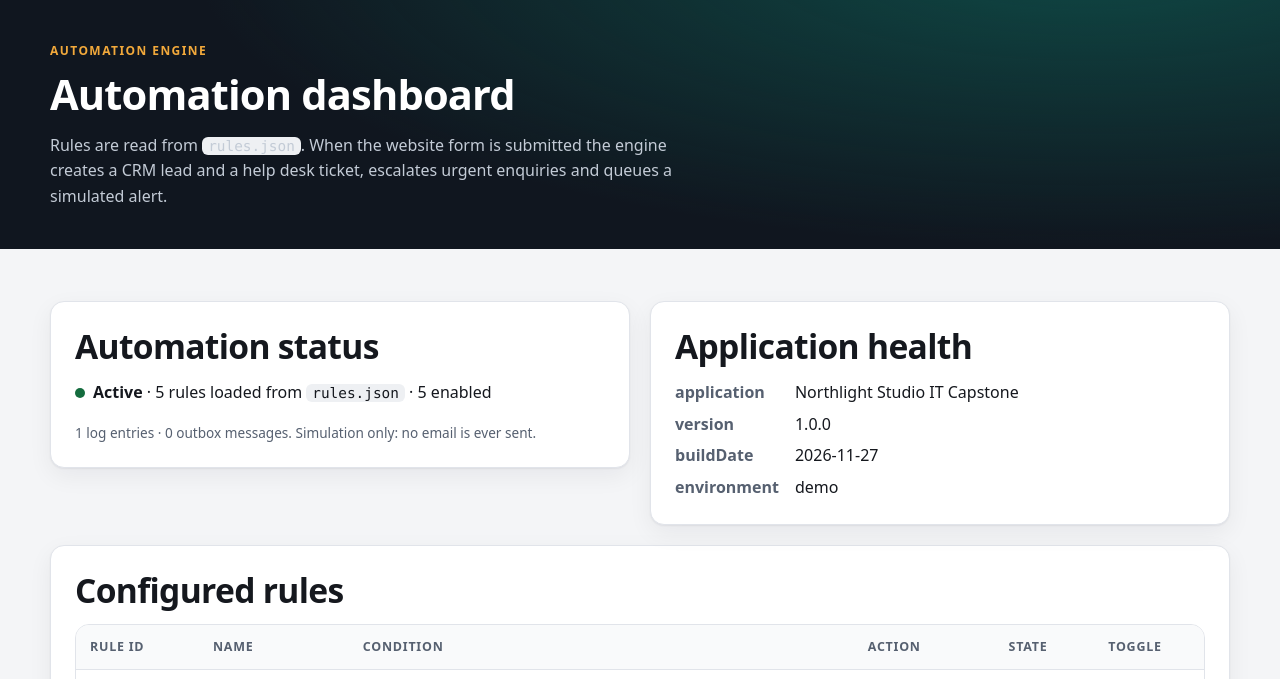
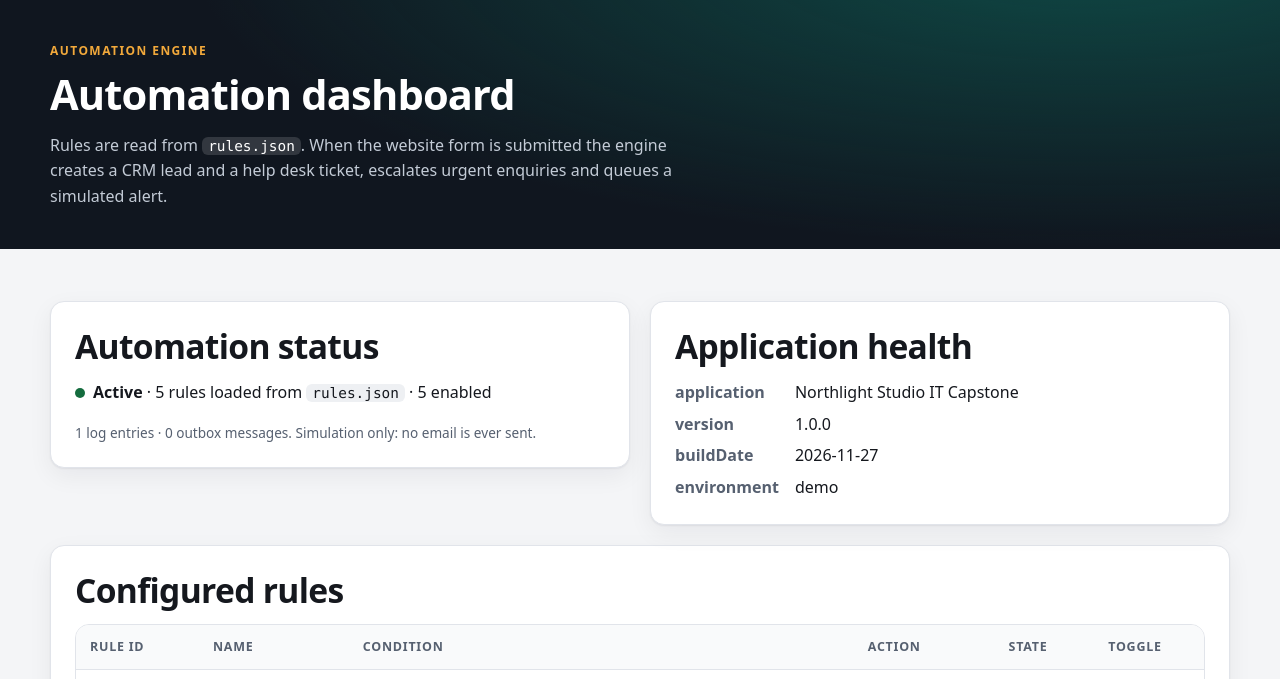
Before and after one commit to Skeepy252/northlight-OK, a website: page automation.html in a window 1280 px wide. Shown: the part 72-751 px from the top of the page. Drawn offline with Linux system fonts and the light colour scheme.

Commit message:
Fix low-contrast inline code in page headers
Co-Authored-By: Claude Sonnet 5.5 <noreply@anthropic.com>

```diff
--- a/assets/css/styles.css
+++ b/assets/css/styles.css
@@ -39,6 +39,7 @@ img, svg { max-width: 100%; }
 .page-head { background: radial-gradient(900px 300px at 85% -20%, rgba(14,116,102,.55), transparent), var(--night); color: #fff; padding: 44px 0 40px; }
 .page-head h1 { font-size: clamp(1.8rem, 3.5vw, 2.6rem); margin-bottom: .3em; }
 .page-head p { color: #c3cbd6; max-width: 70ch; margin: 0; }
+.page-head code { background: rgba(255,255,255,.14); color: #fff; }
 .eyebrow { text-transform: uppercase; letter-spacing: .12em; font-size: .75rem; font-weight: 700; color: var(--warm); margin-bottom: 10px; display: block; }
 main { padding-bottom: 72px; } .section { padding: 56px 0 0; } .section > .container > h2 { margin-bottom: .3em; }
 .lead { font-size: 1.15rem; color: var(--muted); max-width: 62ch; }
```
